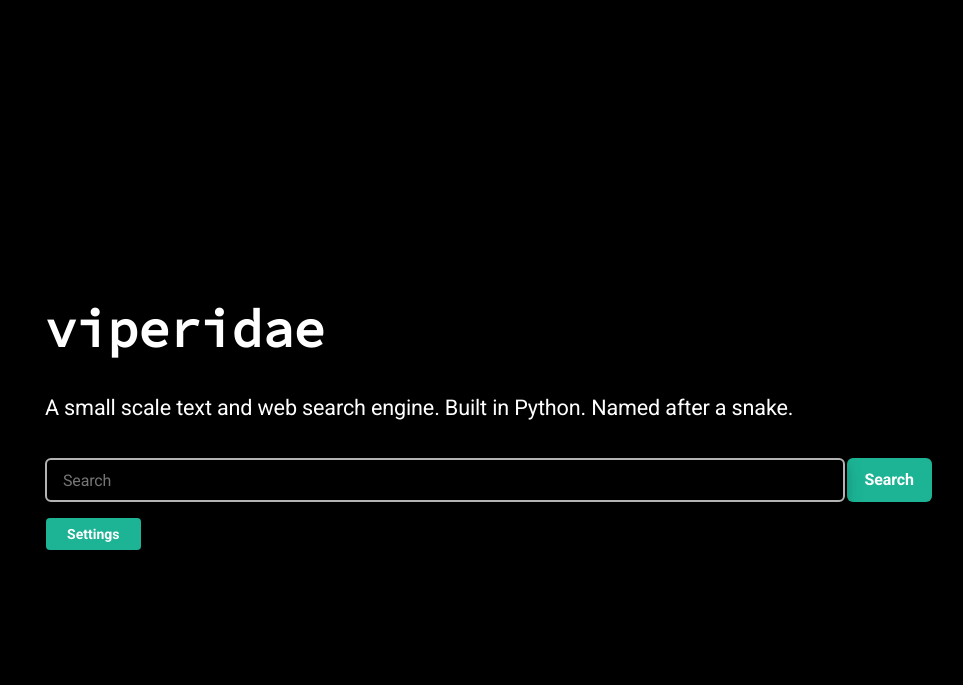
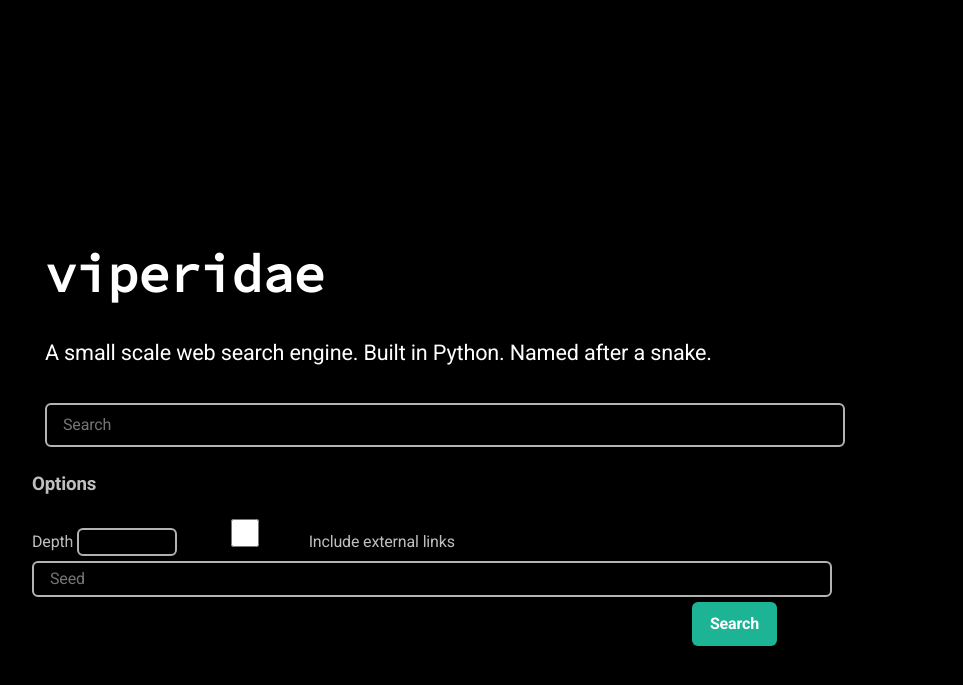
Before and after one commit to Kasuporo/search-engine, a Flask app: template app/templates/index.html in a window 1280 px wide. Shown: the top 685 px of the page, without its empty margins (19-982 px from the left). Run offline with Flask 2, Linux system fonts and the light colour scheme; the template is opened without the code that fills it, so the values that code supplies are empty.

Commit message:
No more css

```diff
--- a/app/static/css/main.css
+++ b/app/static/css/main.css
@@ -94,22 +94,6 @@ body, input {
 
 	}
 
-
-a {
-	-moz-transition: border-bottom-color 0.2s ease, color 0.2s ease;
-	-webkit-transition: border-bottom-color 0.2s ease, color 0.2s ease;
-	-ms-transition: border-bottom-color 0.2s ease, color 0.2s ease;
-	transition: border-bottom-color 0.2s ease, color 0.2s ease;
-	border-bottom: dotted 1px rgba(255, 255, 255, 0.25);
-	color: #1cb495;
-}
-
-	a:hover {
-		border-bottom-color: transparent;
-		color: #1cb495 !important;
-		text-decoration: none;
-	}
-
 p {
 	margin: 0 0 2em 0;
 }
@@ -135,7 +119,8 @@ header p {
 
 /* Form */
 
-input[type="text"] {
+input[type="text"],
+input[type="number"] {
 	-moz-appearance: none;
 	-webkit-appearance: none;
 	-ms-appearance: none;
@@ -161,7 +146,8 @@ input[type="text"] {
 	width: 100%;
 }
 
-	input[type="text"]:focus {
+	input[type="text"]:focus,
+    input[type="number"]:focus {
 		-moz-animation: focus 0.1s;
 		-webkit-animation: focus 0.1s;
 		-ms-animation: focus 0.1s;
@@ -244,182 +230,22 @@ input[type="submit"] {
 		margin: 0 0 0 0;
 	}
 
-/* Settings Button */
-
-#settings {
-    border-radius: 4px;
-    background-color: #1cb495;
-    border: none;
-    color: #FFFFFF;
-    text-align: center;
-    font-size: 14px;
-    padding: 5px;
-    height: 2.25em;
-    width: 6.75em;
-    transition: all 0.5s;
-    cursor: pointer;
-    margin: 1px;
-    top: 15px;
-    font-weight: 600;
-    font-family: "Roboto", sans-serif;
+#searchbtn{
+    position: relative;
+    left: -175px;
+    top: 5px;
+    float: right;
 }
 
-#settings span {
-    cursor: pointer;
+#seed {
+    position: relative;
+    width: 50em;
+    height: 2.26em;
+}
+#depth {
+    width: 100px;
     display: inline-block;
-    position: relative;
-    transition: 0.5s;
+    margin-right: 10px;
+    height: 1.75em;
 }
-
-#settings span:after {
-    content: '\00bb';
-    position: absolute;
-    opacity: 0;
-    top: 0;
-    right: -20px;
-    transition: 0.5s;
-}
-
-#settings:hover span {
-    padding-right: 25px;
-}
-
-#settings:hover span:after {
-    opacity: 1;
-    right: 0;
-}
-
-/* The Modal (background) */
-
-.modal {
-    display: none; /* Hidden by default */
-    position: fixed; /* Stay in place */
-    z-index: 1; /* Sit on top */
-    left: 0;
-    top: 0;
-    width: 100%; /* Full width */
-    height: 90%; /* Full height */
-    overflow: auto; /* Enable scroll if needed */
-    background-color: rgb(0,0,0); /* Fallback color */
-    background-color: rgba(0,0,0,0.4); /* Black w/ opacity */
-    -webkit-animation-name: fadeIn; /* Fade in the background */
-    -webkit-animation-duration: 0.4s;
-    animation-name: fadeIn;
-    animation-duration: 0.4s
-}
-
-/* Modal Content */
-
-.modal-content {
-    position: fixed;
-    bottom: 0;
-    background-color: #fefefe;
-    width: 100%;
-    -webkit-animation-name: slideIn;
-    -webkit-animation-duration: 0.4s;
-    animation-name: slideIn;
-    animation-duration: 0.4s
-}
-
-/* The Close Button */
-
-.close {
-    color: white;
-    float: right;
-    font-size: 28px;
-    font-weight: bold;
-}
-
-.close:hover,
-.close:focus {
-    color: #000;
-    text-decoration: none;
-    cursor: pointer;
-}
-
-.modal-header {
-    height: 3.15em;
-    padding: 1px 16px;
-    background-color: #1cb495;
-    color: white;
-}
-
-.modal-body {padding: 0px 16px;}
-
-/* Add Animation */
-
-@-webkit-keyframes slideIn {
-    from {bottom: -300px; opacity: 0}
-    to {bottom: 0; opacity: 1}
-}
-
-@keyframes slideIn {
-    from {bottom: -300px; opacity: 0}
-    to {bottom: 0; opacity: 1}
-}
-
-@-webkit-keyframes fadeIn {
-    from {opacity: 0}
-    to {opacity: 1}
-}
-
-@keyframes fadeIn {
-    from {opacity: 0}
-    to {opacity: 1}
-}
-
-/* Style the tab */
-
-div.tab {
-    overflow: hidden;
-    border: 1px solid #ccc;
-    background-color: #f1f1f1;
-}
-
-div.tab button {
-    background-color: inherit;
-    float: left;
-    border: none;
-    outline: none;
-    cursor: pointer;
-    padding: 14px 16px;
-    transition: 0.3s;
-}
-
-div.tab button:hover {
-    background-color: #ddd;
-}
-
-div.tab button.active {
-    background-color: #ccc;
-}
-
-/* Style the tab content */
-
-.tablinks {
-    position: relative;
-    vertical-align: top;
-    width: 7.15em;
-    height: 20px;
-    padding: 0;
-    font-size: 14px;
-    color:white;
-    text-align: center;
-    text-shadow: 0 1px 2px rgba(0, 0, 0, 0.25);
-    background: #1cb495;
-    border: 0;
-}
-    .tablinks:active {
-        background-color: #199e83;
-    }
-
-    .tablinks:hover {
-        background-color: #1fcaa7;
-    }
-
-.tabcontent {
-   display: none;
-   padding: 6px 12px;
-   border: 1px solid #ccc;
-   border-top: none;
-}
+#external {display:inline-block;}
--- a/app/static/js/main.js
+++ /dev/null
@@ -1,48 +0,0 @@
-// I don't know JS so these comments are necessary
-
-// Get the modal
-var modal = document.getElementById('settingsBox');
-
-// Get the button that opens the modal
-var btn = document.getElementById("settings");
-
-// Get the <span> element that closes the modal
-var span = document.getElementsByClassName("close")[0];
-
-// When the user clicks the button, open the modal
-btn.onclick = function() {
-    modal.style.display = "block";
-}
-
-// When the user clicks on <span> (x), close the modal
-span.onclick = function() {
-    modal.style.display = "none";
-}
-
-// When the user clicks anywhere outside of the modal, close it
-window.onclick = function(event) {
-    if (event.target == modal) {
-        modal.style.display = "none";
-    }
-}
-
-function openCity(evt, tabName) {
-    // Declare all variables
-    var i, tabcontent, tablinks;
-
-    // Get all elements with class="tabcontent" and hide them
-    tabcontent = document.getElementsByClassName("tabcontent");
-    for (i = 0; i < tabcontent.length; i++) {
-        tabcontent[i].style.display = "none";
-    }
-
-    // Get all elements with class="tablinks" and remove the class "active"
-    tablinks = document.getElementsByClassName("tablinks");
-    for (i = 0; i < tablinks.length; i++) {
-        tablinks[i].className = tablinks[i].className.replace(" active", "");
-    }
-
-    // Show the current tab, and add an "active" class to the button that opened the tab
-    document.getElementById(cityName).style.display = "block";
-    evt.currentTarget.className += " active";
-}
--- a/app/templates/index.html
+++ b/app/templates/index.html
@@ -19,36 +19,29 @@
 		<!-- Header -->
 		<header id="header">
 			<h1>viperidae</h1>
-			<p>A small scale text and web search engine. Built in Python. Named after a snake.</p>
+			<p>A small scale web search engine. Built in Python. Named after a snake.</p>
 		</header>
 
 		<!-- Form -->
 		<form id="search-form" method="POST" action="/results">
-			<input type="text" name="query" id="query" placeholder="Search" />
-			<input type="submit" value="Search" />
-		</form>
+            <div style="width: 20%; float:left">
+                <input type="text" name="query" id="query" placeholder="Search" />
+            </div>
 
-		<button id="settings"><span>Settings</span></button>
-		<div id="settingsBox" class="modal">
-			<div class="modal-content">
-				<div class="modal-header">
-					<span class="close">&times;</span>
-					<h2>Settings</h2>
-				</div>
+            <div style="width: 80%; float:left; position:relative; top:50px; left:-245px;">
+                <h3>Options</h3>
+                <div style="padding-bottom:5px">
+                    <label>Depth<label>
+                    <input type="number" name="depth" id="depth" min="1" max="5" />
+                    <input type="checkbox" name="external" id="depth" />
+                    <label>Include external links</label>
+                </div>
 
-				<div class="modal-body">
-					<div class =tab">
-						<button class="tablinks" onclick="openTab(event, 'Web')">Web Search</button>
-						<button class="tablinks" onclick="openTab(event, 'File')">File Search</button>
-					<div>
-					<div id="Web" class="tabcontent">
-					</div>
-					<div id="File" class="tabcontent">
-					</div>
-				</div>
+                <input type="text" name="seed" id="seed" placeholder="Seed" />
 
-			</div>
-		</div>
+                <input type="submit" value="Search" id="searchbtn" />
+            </div>
+        </form>
 
 		<!-- Scripts -->
 		<script src="{{ url_for('static',filename='js/main.js') }}"></script>
```
Also changed, not shown: app/search.py (+5 -36 lines), app/views.py (+19 -29 lines).
